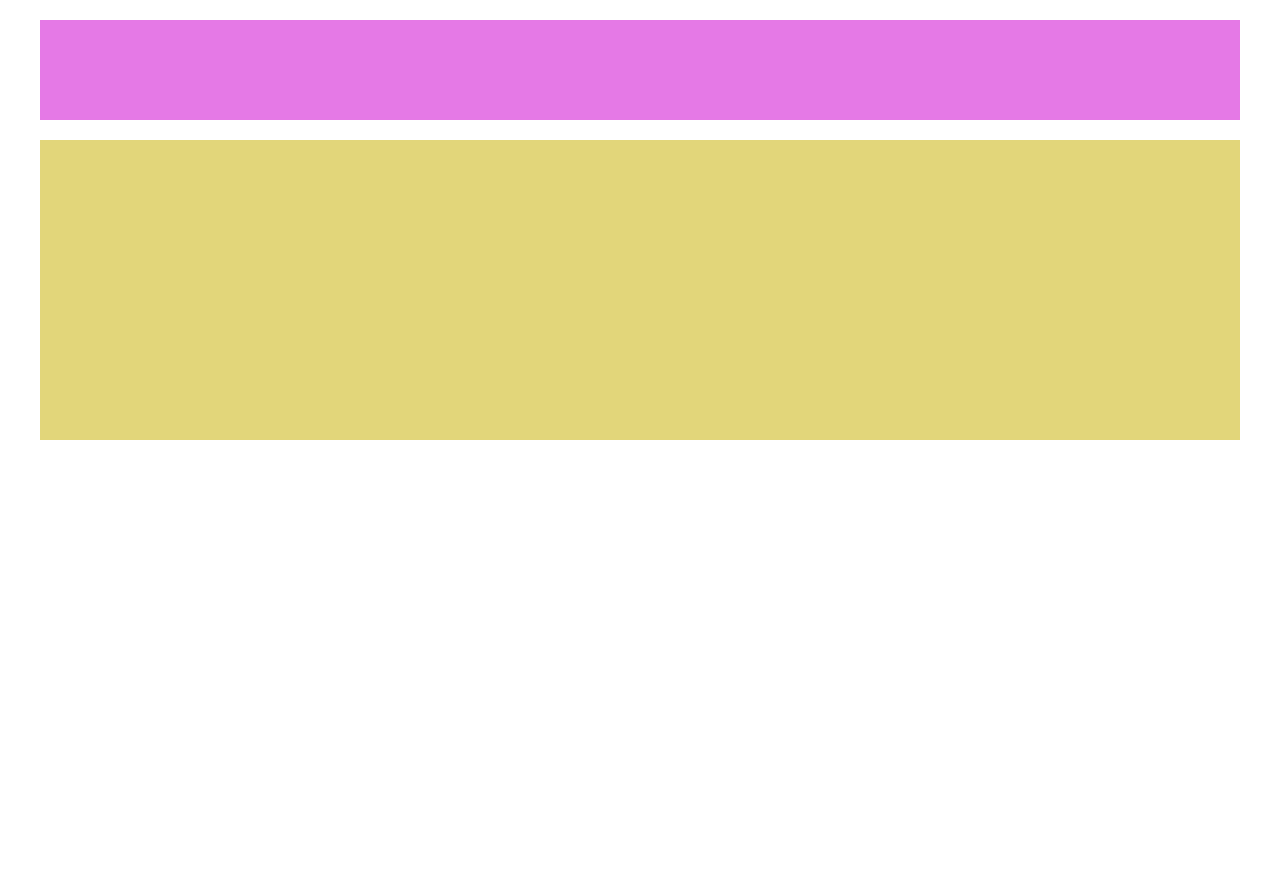
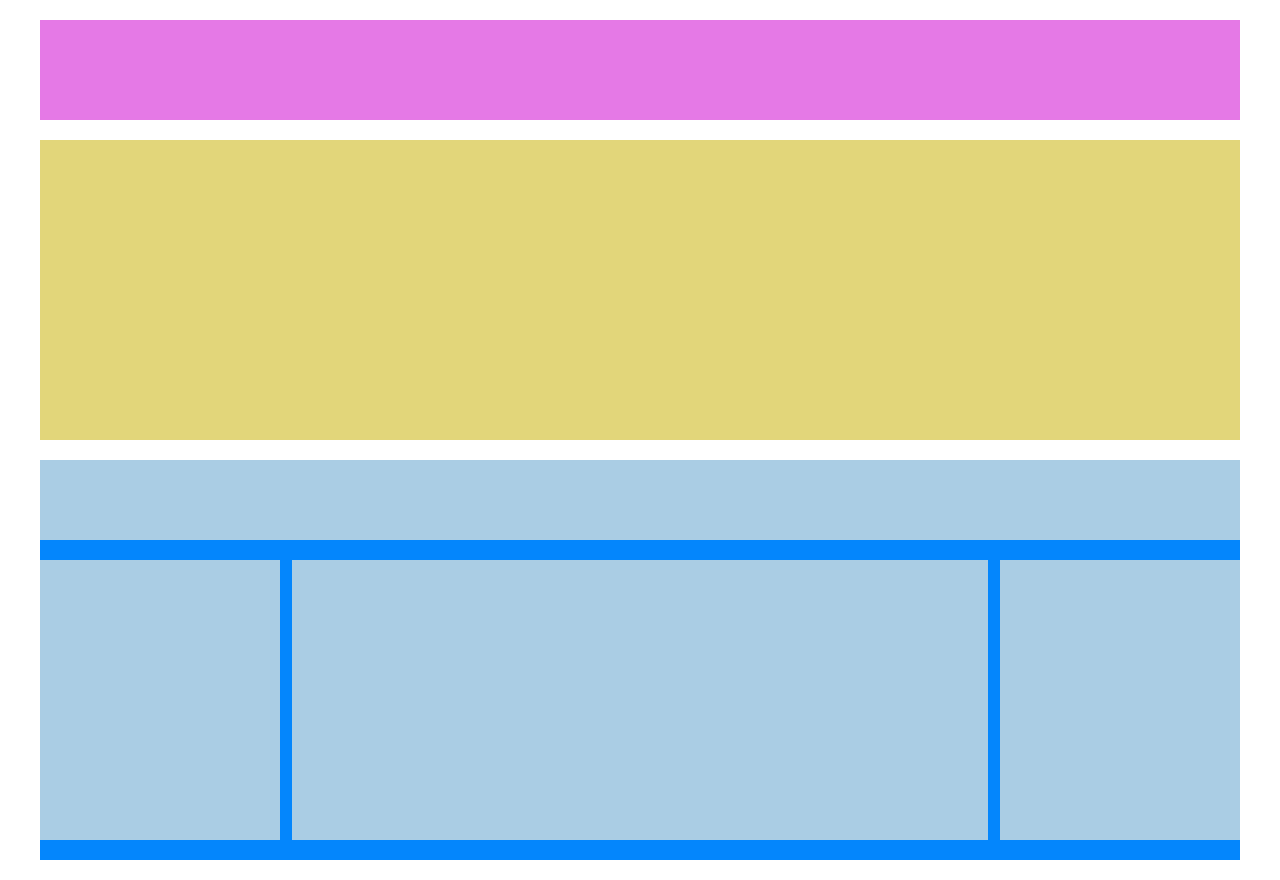
Before and after one commit to RobertoBarbagallo/htmlcss-struttura-wp, a plain HTML site: page index.html in a window 1280 px wide. Before the commit the page ends 800 px from the top, so only its background shows below. Drawn offline with Linux system fonts and the light colour scheme.

Commit message:
applica stili

```diff
--- a/style.css
+++ b/style.css
@@ -2,12 +2,6 @@
     margin: 0;
     padding: 0;
     box-sizing: border-box;
-}
-
-.clearfix::after{
-    content: "";
-    display: table;
-    clear: both;
 }
 
 .wrapper{
@@ -15,7 +9,7 @@
     margin: auto;
 }
 
-.wrapper > *{
+.wrapper > * {
     margin-top: 20px;
 }
 
@@ -31,8 +25,48 @@ section{
 
 main{
     background-color: #0486FC;
+    height: 400px;
+}
+
+.clearfix::after{
+    content: "";
+    display: table;
+    clear: both;
 }
 
 nav, aside, article{
     background-color: #AACDE4;
+    margin-bottom: 20px;
 }
+
+nav{
+    height: 80px;
+
+}
+
+aside, article{
+    float: left;
+    height: 280px;
+}
+
+aside{
+    width: 20%;
+}
+
+aside:nth-child(2){
+    margin-right: 1%;
+}
+
+aside:nth-child(4){
+    margin-left: 1%;
+}
+
+article{
+    width: 58%;
+}
+
+#footer{
+    background-color: #8801FE;
+    height: 100px;
+    margin-top: 5px;
+}
```
